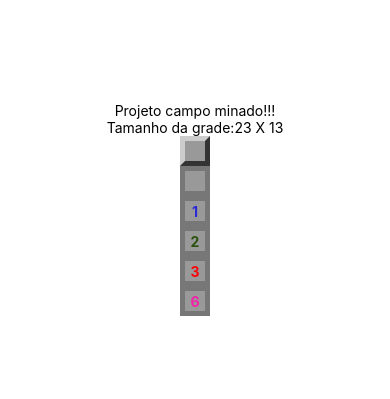
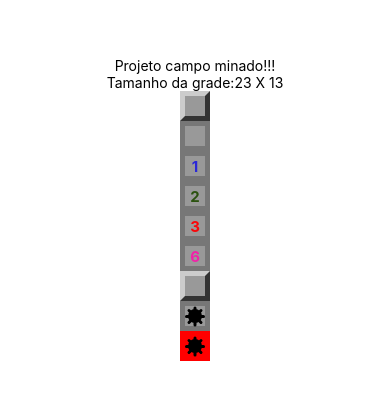
Before and after one commit to onvito/campo-minado-react-native, a React Native app: screen / in a window 390 px wide. Shown: the part 213-612 px from the top of the page. Built offline with nearby package versions, Linux system fonts and the light colour scheme.

Commit message:
definindo component bomba

```diff
--- a/App.js
+++ b/App.js
@@ -10,8 +10,11 @@
     return (
       <View style={styles.container}>
         <Text>Projeto campo minado!!!</Text>
-        <Text> Tamanho da grade:
-          {params.getRowsAmount()} X {params.getColumnsAmount()} </Text>
+        <Text>
+          {" "}
+          Tamanho da grade:
+          {params.getRowsAmount()} X {params.getColumnsAmount()}{" "}
+        </Text>
 
         <Field />
         <Field opened />
@@ -19,6 +22,9 @@
         <Field opened nearMines={2} />
         <Field opened nearMines={3} />
         <Field opened nearMines={6} />
+        <Field mined />
+        <Field mined opened />
+        <Field mined opened exploded />
       </View>
     );
   }
--- a/src/components/Field.js
+++ b/src/components/Field.js
@@ -2,16 +2,18 @@
 import { View, Text, StyleSheet } from "react-native";
 
 import params from "../Params";
+import Mine from "./Mine";
 
 export default (props) => {
   //Definindo quadrados que terão as minas, abertos e minas proximas
-  const { mined, opened, nearMines } = props;
+  const { mined, opened, nearMines, exploded } = props;
 
   //Definindo estilo padrao dos blocos
   const styleField = [styles.field];
 
   //Após o bloco ser aberto, ele sai do estilo padrao para ganhar o estilo de bloco aberto
   if (opened) styleField.push(styles.opened);
+  if (exploded) styleField.push(styles.exploded);
   if (styleField.length === 1) styleField.push(styles.regular);
 
   //Definindo a cor de acordo com a proximidade de minas daquele bloco
@@ -30,6 +32,7 @@
       ) : (
         false
       )}
+      {mined && opened ? <Mine /> : false}
     </View>
   );
 };
@@ -54,6 +57,11 @@
     justifyContent: "center",
   },
   label: {
-    fontWeight: 'bold',
-  }
+    fontWeight: "bold",
+    fontSize: params.fontSize,
+  },
+  exploded: {
+    backgroundColor: "red",
+    borderColor: "red",
+  },
 });
--- /dev/null
+++ b/src/components/Mine.js
@@ -0,0 +1,36 @@
+import React from "react";
+import { View, Text, StyleSheet } from "react-native";
+
+export default (props) => {
+  return (
+    <View style={styles.container}>
+      <View style={styles.coreMine} />
+      <View style={styles.line} />
+      <View style={[styles.line, { transform: [{ rotate: "45deg" }] }]} />
+      <View style={[styles.line, { transform: [{ rotate: "90deg" }] }]} />
+      <View style={[styles.line, { transform: [{ rotate: "135deg" }] }]} />
+    </View>
+  );
+};
+
+const styles = StyleSheet.create({
+  container: {
+    alignItems: "center",
+    justifyContent: "center",
+  },
+  coreMine: {
+    height: 14,
+    width: 14,
+    borderRadius: 10,
+    backgroundColor: "black",
+    alignItems: "center",
+    justifyContent: "center",
+  },
+  line: {
+    position: "absolute",
+    height: 3,
+    width: 20,
+    borderRadius: 3,
+    backgroundColor: "black",
+  },
+});
```
Lines whose indentation alone changed are shown as unchanged.
